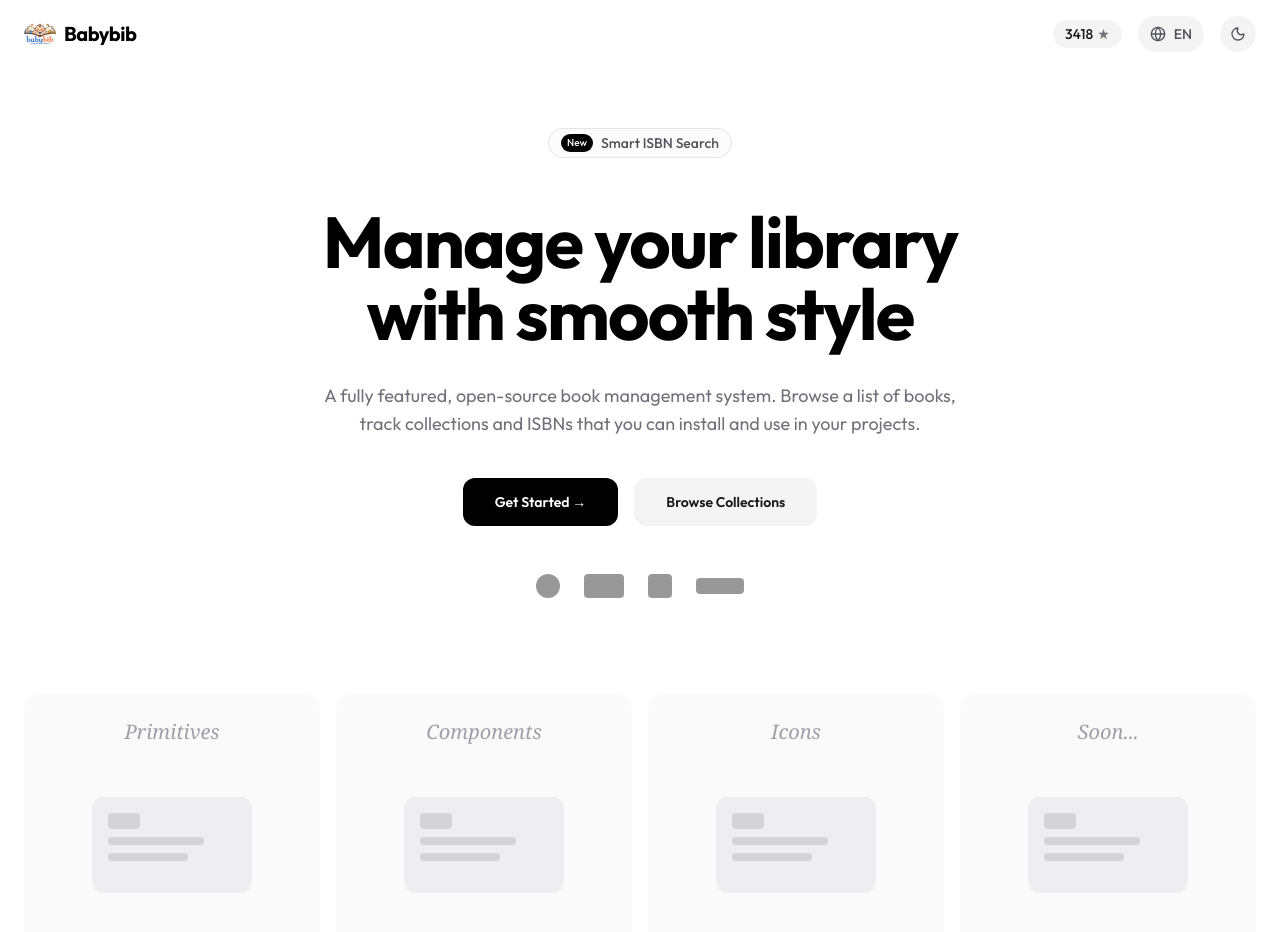
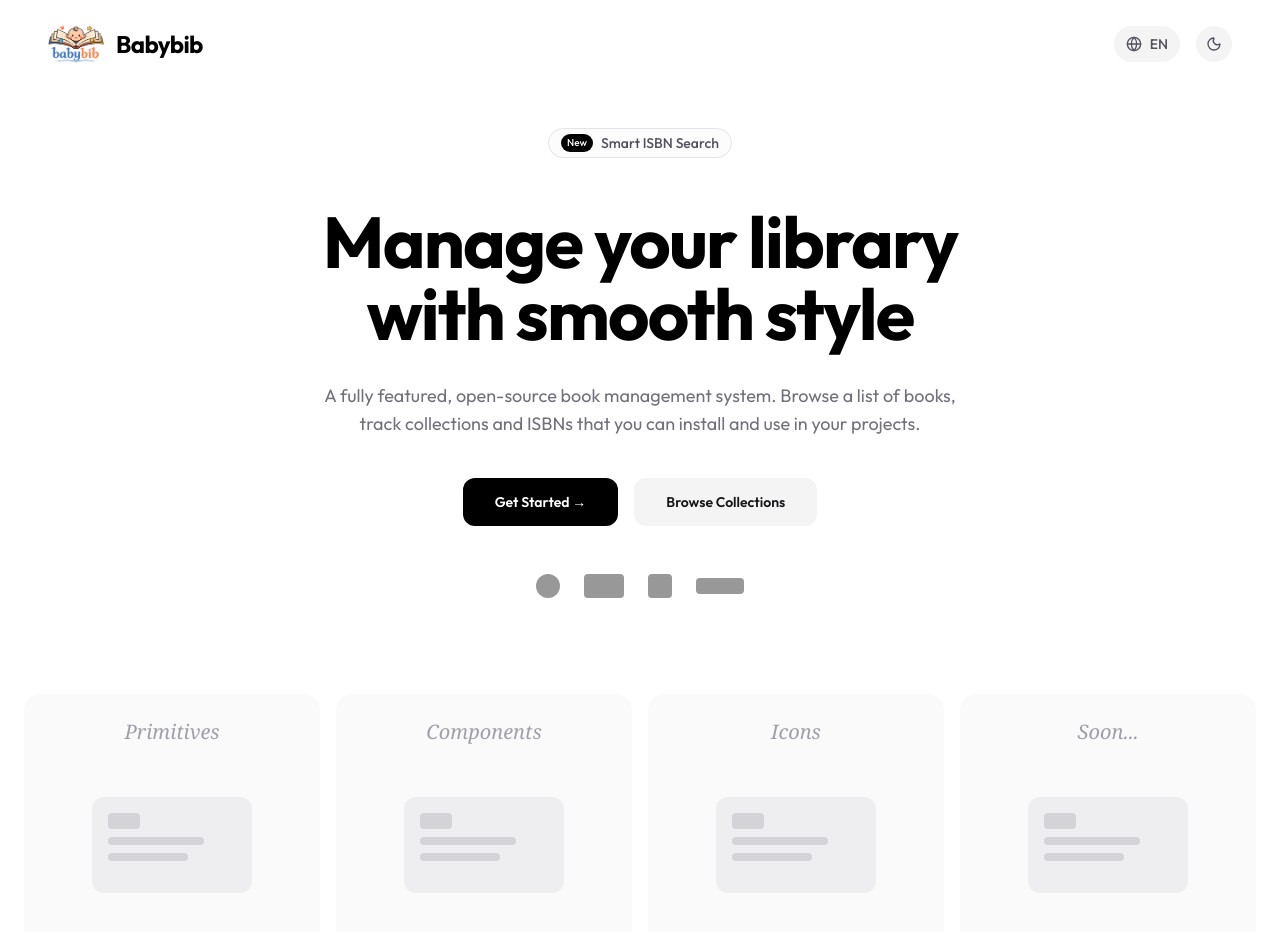
Before and after one commit to thnakon/babybib-next.js, a Next.js app: page / in a window 1280 px wide. Shown: the top 932 px of the page. Built offline with nearby package versions, Linux system fonts and the light colour scheme.

Commit message:
Update nav layout, increase logo size, remove star badge

```diff
--- a/src/app/page.tsx
+++ b/src/app/page.tsx
@@ -5,9 +5,9 @@ export default function Home() {
   return (
     <div className="min-h-screen bg-transparent font-sans text-black dark:text-white transition-colors duration-300">
       {/* Navigation */}
-      <nav className="fixed top-0 z-50 flex w-full items-center justify-between px-6 py-4 backdrop-blur-sm">
-        <div className="flex items-center gap-2">
-          <div className="relative h-8 w-8 overflow-hidden rounded-lg">
+      <nav className="fixed top-0 left-0 right-0 z-50 mx-auto flex w-full max-w-7xl items-center justify-between px-6 sm:px-12 py-4 backdrop-blur-sm">
+        <div className="flex items-center gap-3">
+          <div className="relative h-14 w-14 overflow-hidden rounded-lg">
             <Image
               src="/logo.png"
               alt="Babybib Logo"
@@ -15,13 +15,10 @@ export default function Home() {
               className="object-contain"
             />
           </div>
-          <span className="text-xl font-bold tracking-tight">Babybib</span>
+          <span className="text-2xl font-bold tracking-tight">Babybib</span>
         </div>
 
         <div className="flex items-center gap-4">
-          <div className="hidden sm:flex items-center gap-1 rounded-full bg-zinc-100 dark:bg-zinc-800 px-3 py-1 text-sm font-medium text-zinc-500 transition-colors">
-             <span className="text-zinc-900 dark:text-zinc-100">3418</span> ★
-          </div>
           <LanguageDropdown />
           <ThemeToggle />
         </div>
```
